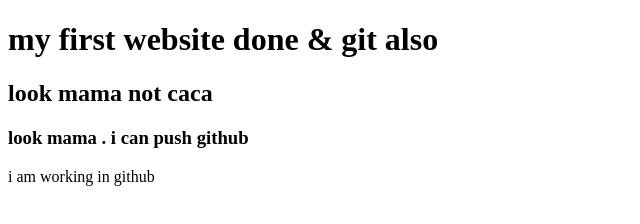
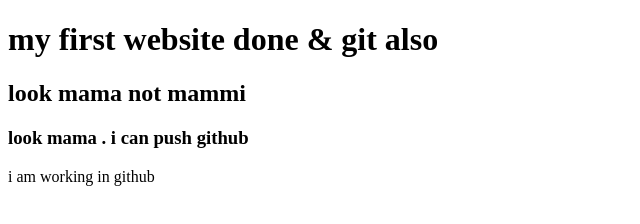
Before and after one commit to AhosanuzzamanRoni/my-first-website, a plain HTML site: page index.html in a window 1280 px wide. Shown: the full height of the page, 0-640 px from the left. Drawn offline with Linux system fonts and the light colour scheme.

Commit message:
Update index.html

```diff
--- a/index.html
+++ b/index.html
@@ -2,7 +2,7 @@
 <html lang="en">
 <head>
     <h1>my first website done & git also</h1>
-    <h2> look mama not caca </h2>
+    <h2> look mama not mammi </h2>
     <h3>look mama . i can push github</h3>
     <p>i am working in github</p>
     <meta charset="UTF-8">
```
